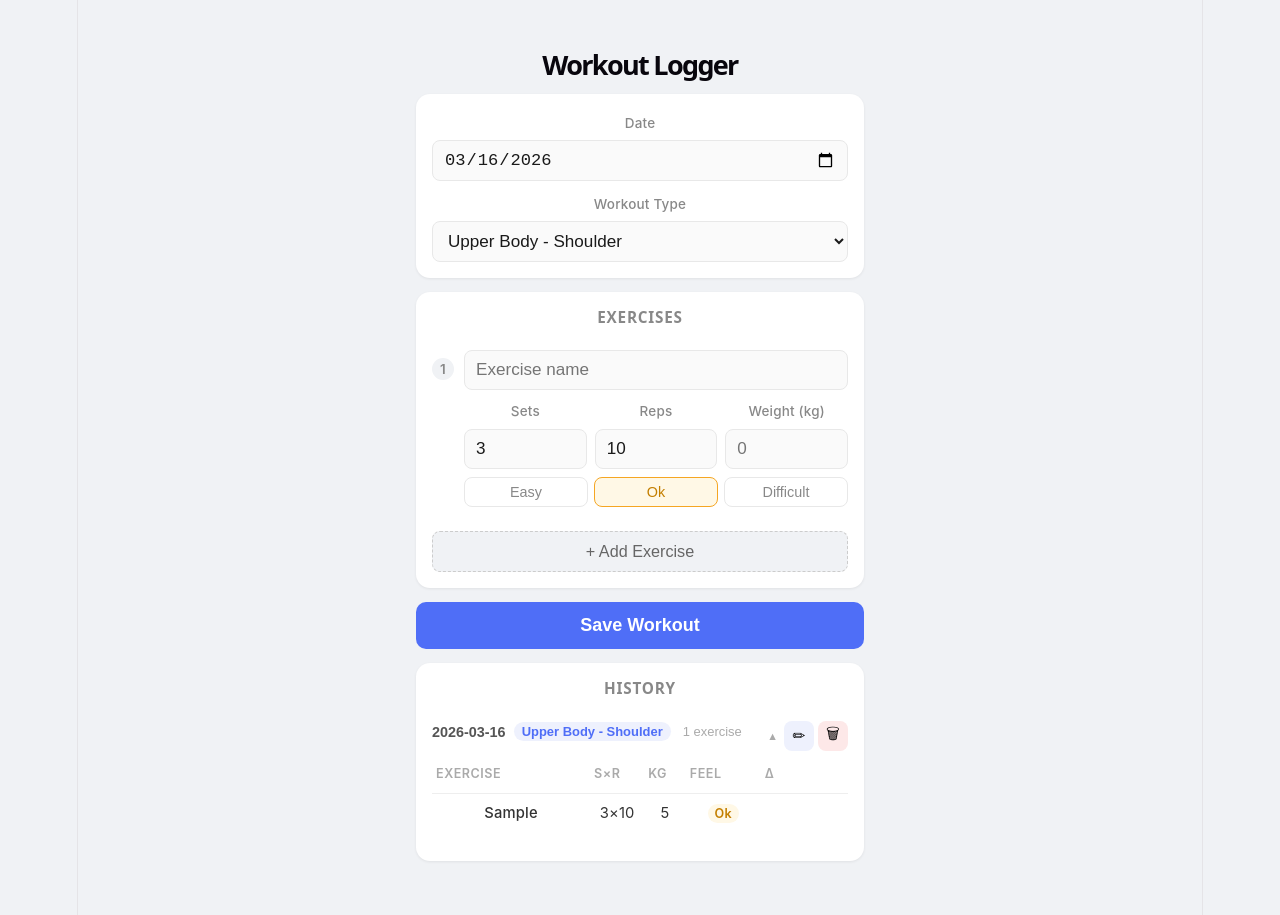
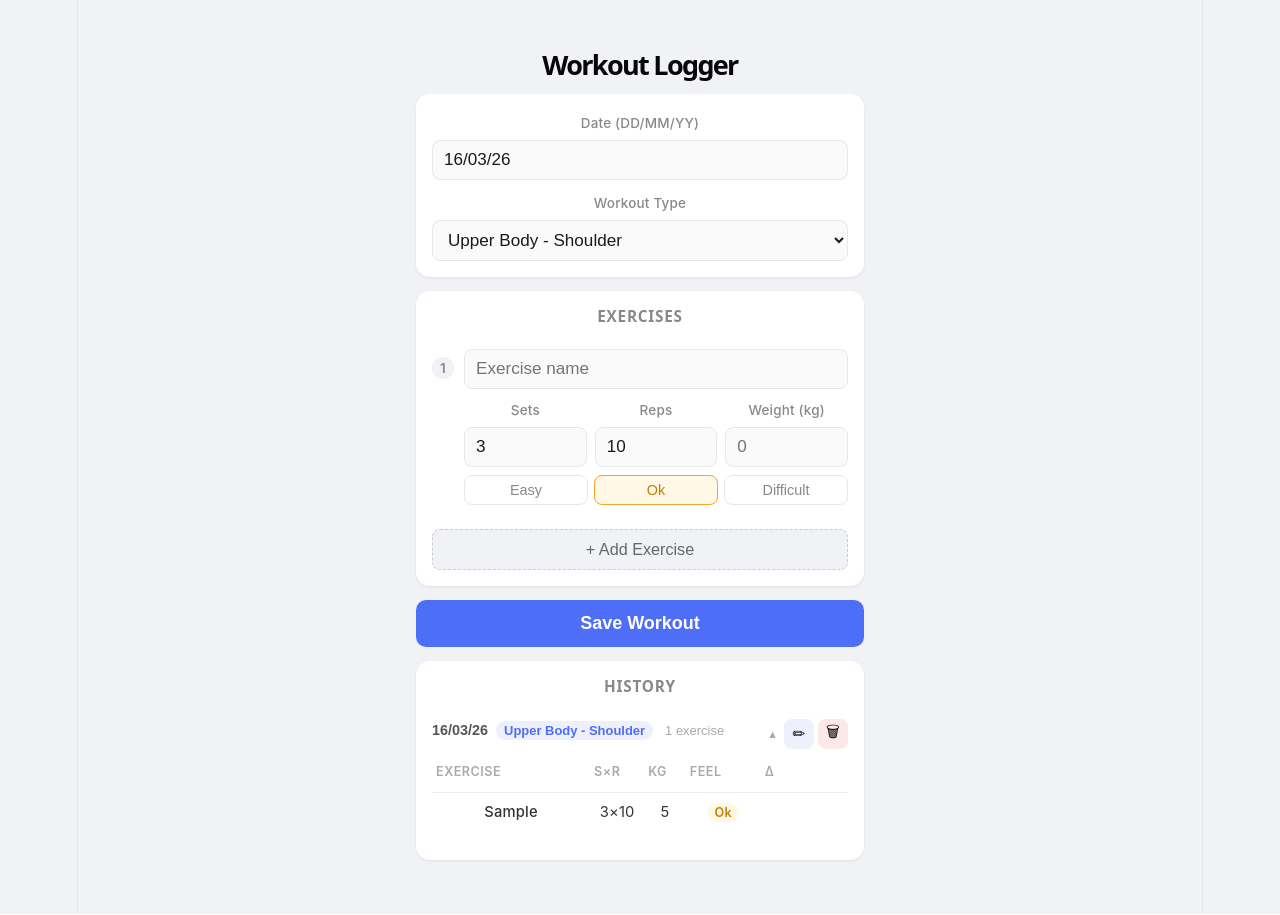
Before and after one commit to csgururaj/workout-logger, a React (Vite) app: page / in a window 1280 px wide. Both pictures are taken after typing "Sample", "5" into the empty fields and a click on the button "Save Workout". Built offline with nearby package versions, Linux system fonts and the light colour scheme.

Commit message:
DD/MM/YY date format, replace date picker with text input

```diff
--- a/src/App.jsx
+++ b/src/App.jsx
@@ -86,8 +86,21 @@ function ExerciseNameInput({ value, onChange, suggestions, placeholder }) {
   )
 }
 
+function toISO(ddmmyy) {
+  const [d, m, y] = ddmmyy.split('/')
+  if (!d || !m || !y) return null
+  return `20${y.padStart(2,'0')}-${m.padStart(2,'0')}-${d.padStart(2,'0')}`
+}
+
+function toDisplay(iso) {
+  if (!iso) return ''
+  const [y, m, d] = iso.split('-')
+  return `${d}/${m}/${y.slice(2)}`
+}
+
 export default function App() {
   const [date, setDate] = useState(today())
+  const [dateInput, setDateInput] = useState(() => toDisplay(today()))
   const [workoutType, setWorkoutType] = useState(WORKOUT_TYPES[0])
   const [exercises, setExercises] = useState([emptyExercise(false)])
   const [sessions, setSessions] = useState(() => {
@@ -148,6 +161,7 @@ export default function App() {
 
   function startEdit(session) {
     setDate(session.date)
+    setDateInput(toDisplay(session.date))
     setWorkoutType(session.type)
     setExercises(session.exercises.map(e => ({ ...e, id: Date.now() + Math.random() })))
     setEditingId(session.id)
@@ -157,6 +171,7 @@ export default function App() {
   function cancelEdit() {
     setEditingId(null)
     setDate(today())
+    setDateInput(toDisplay(today()))
     setWorkoutType(WORKOUT_TYPES[0])
     setExercises([emptyExercise(false)])
   }
@@ -201,8 +216,23 @@ export default function App() {
         <div className="card">
           <div className="session-header">
             <div className="form-group">
-              <label>Date</label>
-              <input type="date" value={date} onChange={e => setDate(e.target.value)} />
+              <label>Date (DD/MM/YY)</label>
+              <input
+                type="text"
+                inputMode="numeric"
+                placeholder="DD/MM/YY"
+                value={dateInput}
+                onChange={e => {
+                  let val = e.target.value.replace(/[^\d/]/g, '')
+                  // auto-insert slashes
+                  if (val.length === 2 && dateInput.length === 1) val += '/'
+                  if (val.length === 5 && dateInput.length === 4) val += '/'
+                  setDateInput(val)
+                  const iso = toISO(val)
+                  if (iso) setDate(iso)
+                }}
+                maxLength={8}
+              />
             </div>
             <div className="form-group">
               <label>Workout Type</label>
@@ -296,7 +326,7 @@ export default function App() {
                 <div className="session-row">
                   <button type="button" className="session-toggle" onClick={() => toggleExpanded(session.id)}>
                     <div className="session-meta">
-                      <span className="session-date">{session.date}</span>
+                      <span className="session-date">{toDisplay(session.date)}</span>
                       <span className="session-type-badge">{session.type}</span>
                       <span className="session-count">{session.exercises.length} exercise{session.exercises.length !== 1 ? 's' : ''}</span>
                     </div>
```
